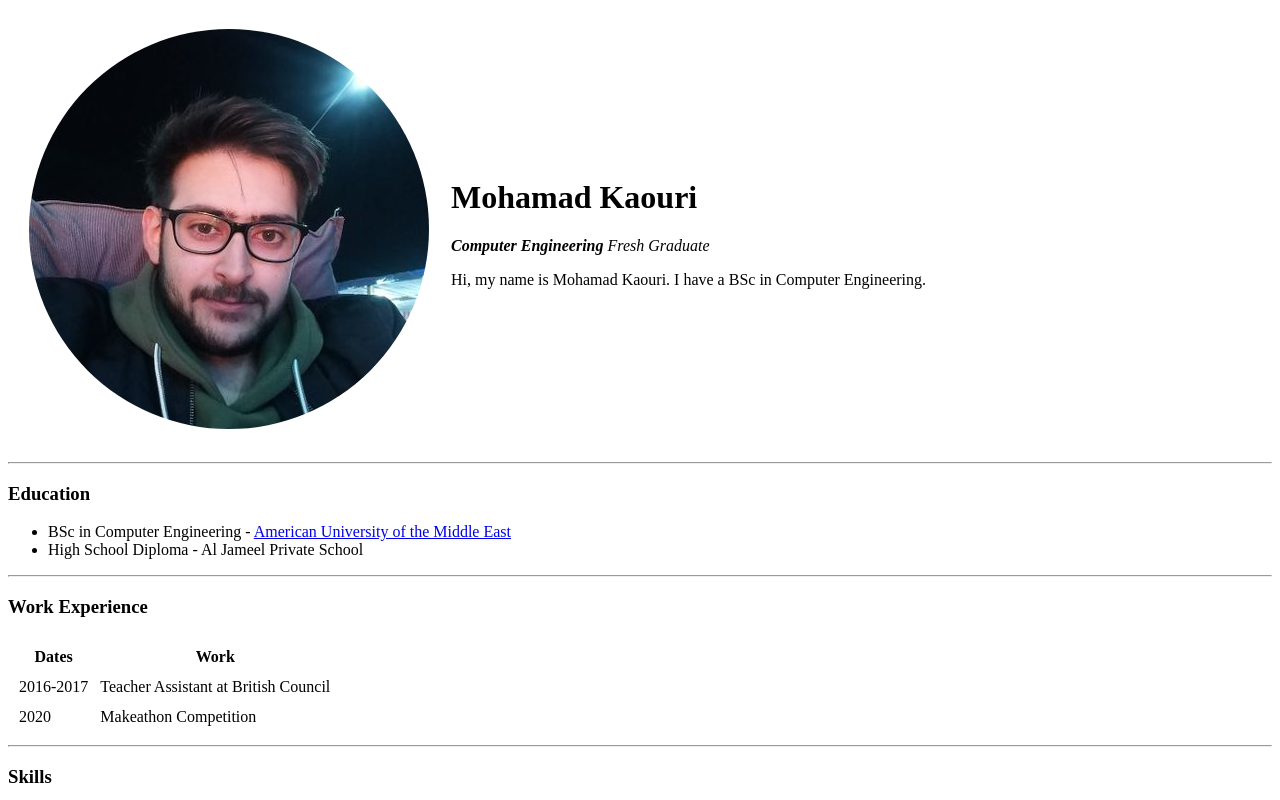
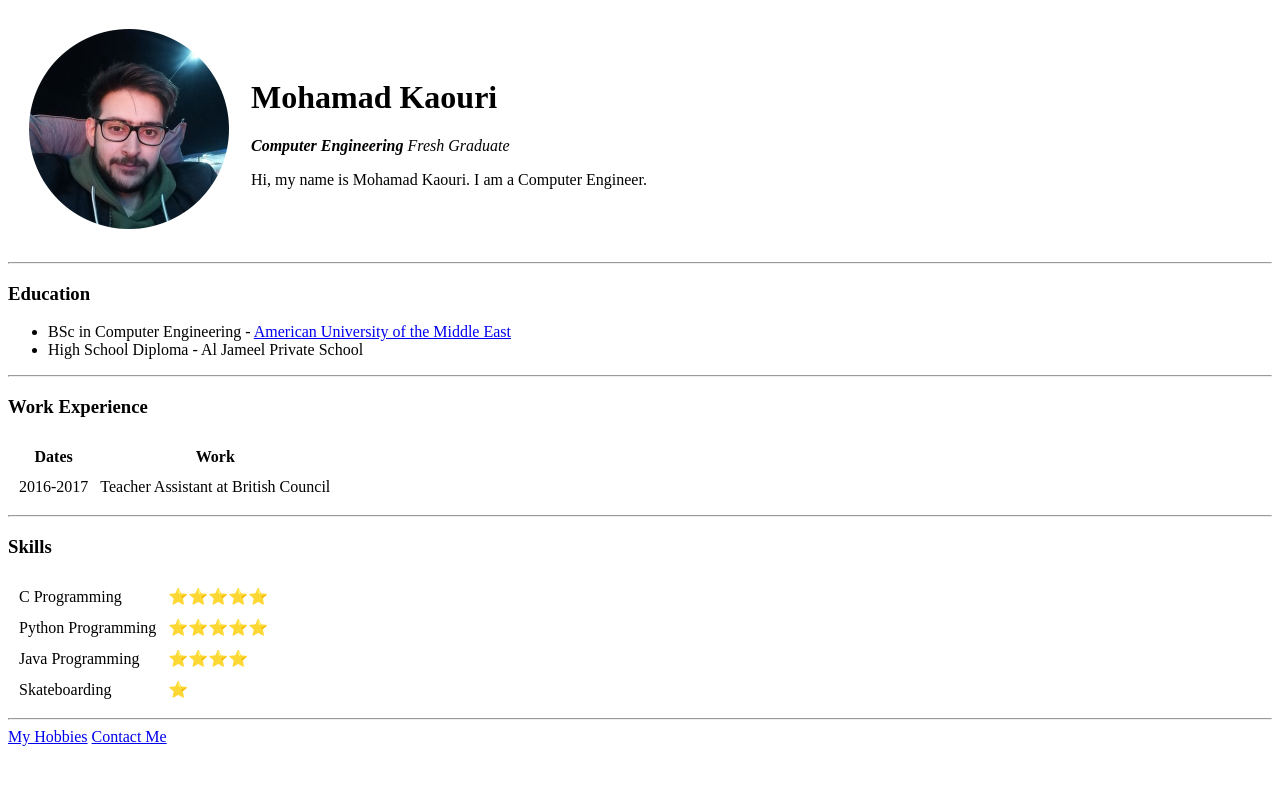
Before and after one commit to kaourii/cv, a plain HTML site: page index.html in a window 1280 px wide. Shown: the top 800 px of the page. Drawn offline with Linux system fonts and the light colour scheme.

Commit message:
Changed image size to 200x200

```diff
--- a/index.html
+++ b/index.html
@@ -9,11 +9,11 @@
 <body>
   <table cellspacing="20">
     <tr>
-      <td><img src="mohamad.png" alt="mohamad profile picture"></td>
+      <td><img width=200 height=200 src="mohamad.png" alt="mohamad profile picture"></td>
       <td>
         <h1>Mohamad Kaouri</h1>
         <p><em><strong>Computer Engineering</strong> Fresh Graduate</em></p>
-        <p>Hi, my name is Mohamad Kaouri. I have a BSc in Computer Engineering.</p>
+        <p>Hi, my name is Mohamad Kaouri. I am a Computer Engineer.</p>
       </td>
     </tr>
   </table>
@@ -38,10 +38,6 @@
       <tr>
         <td>2016-2017</td>
         <td>Teacher Assistant at British Council</td>
-      </tr>
-      <tr>
-        <td>2020</td>
-        <td>Makeathon Competition</td>
       </tr>
     </tbody>
   </table>
```
